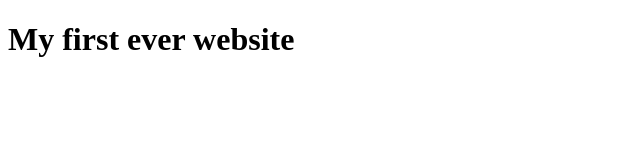
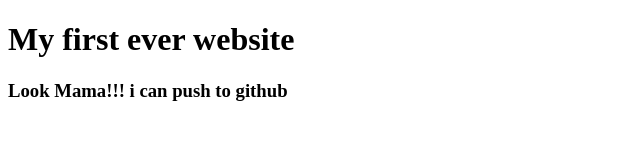
Before and after one commit to foyjulislam/my-first-website, a plain HTML site: page index.html in a window 1280 px wide. Shown: the whole page, without its empty margins (0-640 px from the left). Drawn offline with Linux system fonts and the light colour scheme.

Commit message:
learned githab

```diff
--- a/index.html
+++ b/index.html
@@ -7,5 +7,6 @@
 </head>
 <body>
     <h1>My first ever website</h1>
+    <h3>Look Mama!!! i can push to github</h3>
 </body>
 </html>
```
